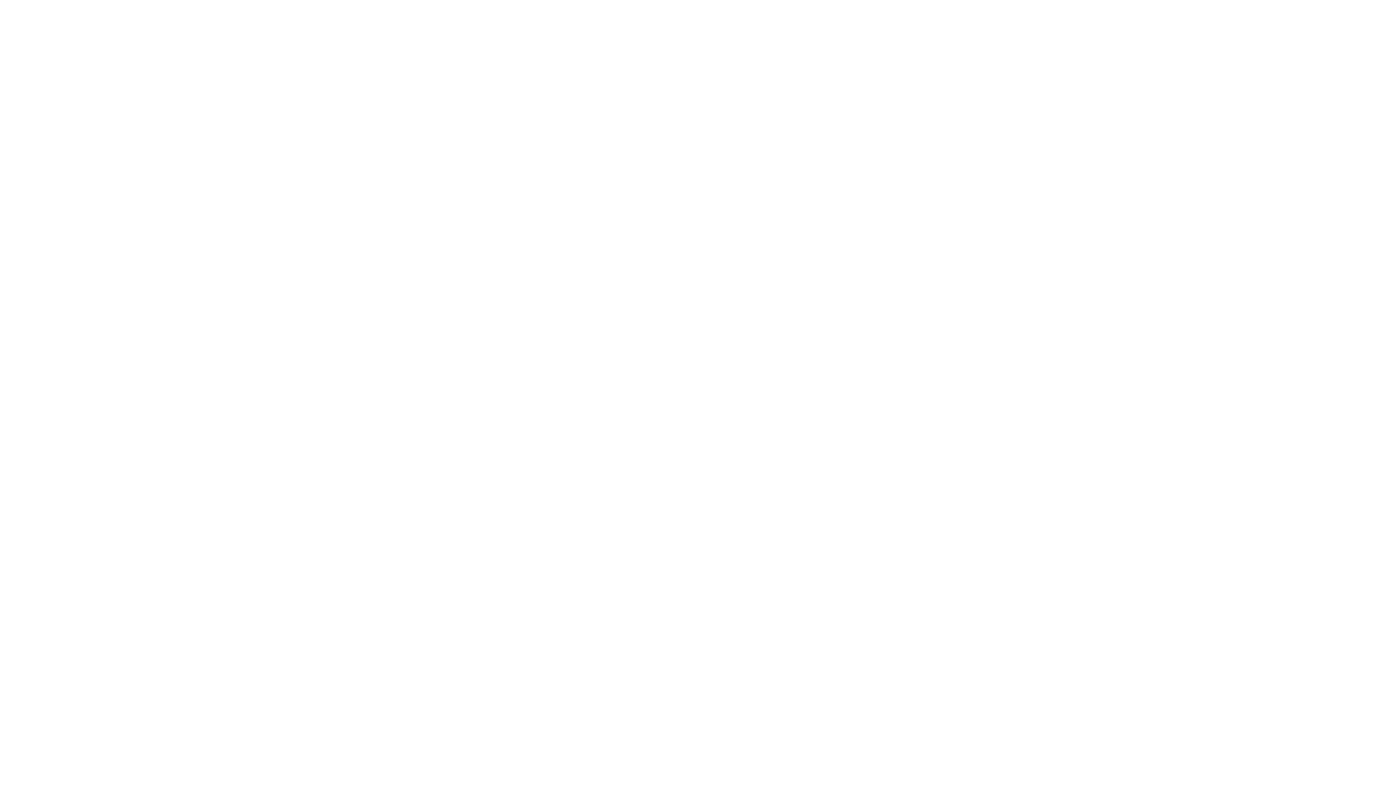
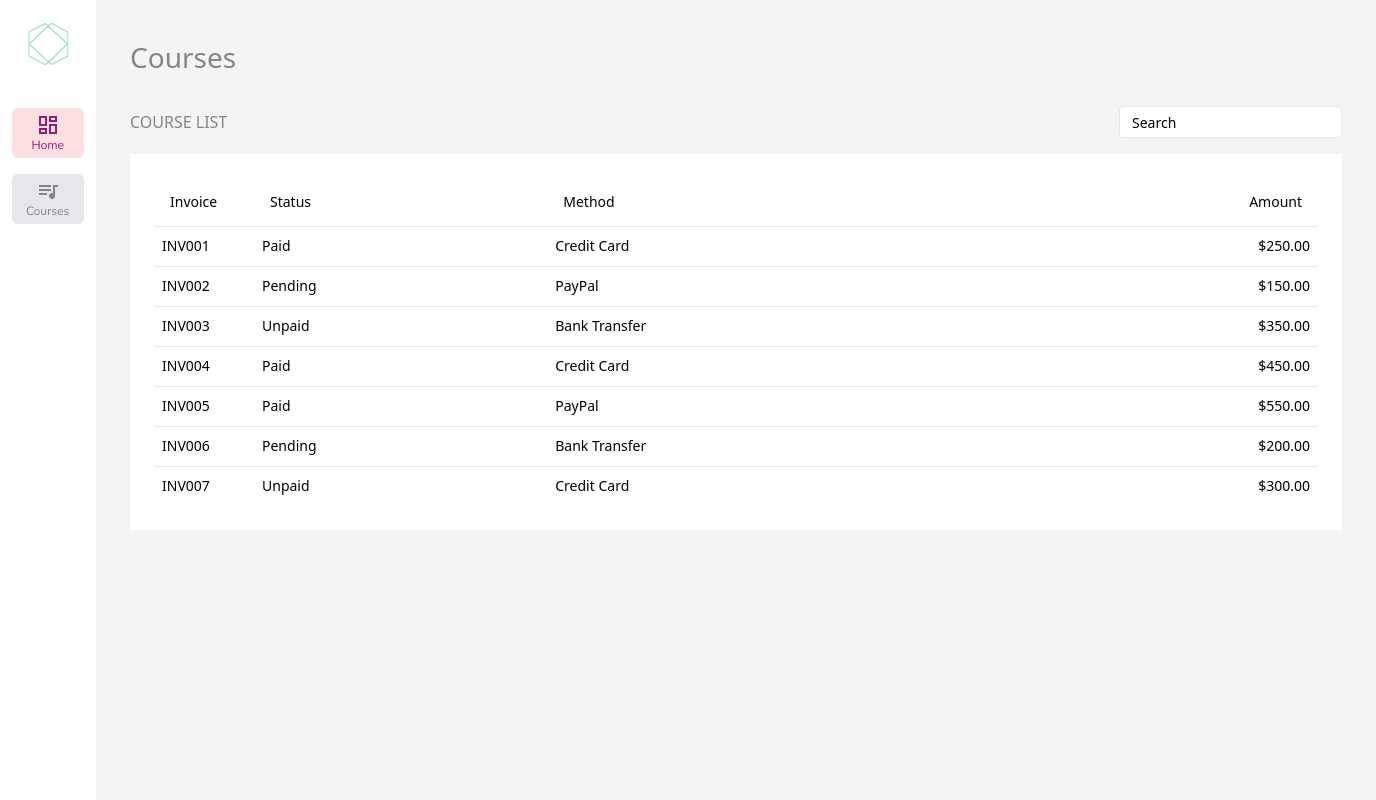
Before and after one commit to siddhidhamnaskar/octalogic, a React (Vite) app in the folder music_school/: page /course in a window 1280 px wide. Before the commit this address had no page. Shown: the top 800 px of the page, 1376 px wide, since content can reach past the window. Built offline with nearby package versions, Linux system fonts and the light colour scheme.

Commit message:
course_list_added

```diff
--- a/music_school/src/App.tsx
+++ b/music_school/src/App.tsx
@@ -1,5 +1,6 @@
 import {Route,Routes} from "react-router-dom";
 import OverView from "./pages/overview"
+import Courses from "./pages/course";
 
 
 
@@ -16,6 +17,11 @@ function App() {
 
 
       </Routes>
+      <Routes>
+        <Route path="/course" element={<Courses/>}></Route>
+
+
+      </Routes>
 
     </>
   )
--- /dev/null
+++ b/music_school/src/components/ui/input.tsx
@@ -0,0 +1,25 @@
+import * as React from "react"
+
+import { cn } from "@/lib/utils"
+
+export interface InputProps
+  extends React.InputHTMLAttributes<HTMLInputElement> {}
+
+const Input = React.forwardRef<HTMLInputElement, InputProps>(
+  ({ className, type, ...props }, ref) => {
+    return (
+      <input
+        type={type}
+        className={cn(
+          "flex h-10 w-full rounded-md border border-input bg-background px-3 py-2 text-sm ring-offset-background file:border-0 file:bg-transparent file:text-sm file:font-medium placeholder:text-muted-foreground focus-visible:outline-none focus-visible:ring-2 focus-visible:ring-ring focus-visible:ring-offset-2 disabled:cursor-not-allowed disabled:opacity-50",
+          className
+        )}
+        ref={ref}
+        {...props}
+      />
+    )
+  }
+)
+Input.displayName = "Input"
+
+export { Input }
--- a/music_school/src/components/ui/table.tsx
+++ b/music_school/src/components/ui/table.tsx
@@ -6,10 +6,10 @@ const Table = React.forwardRef<
   HTMLTableElement,
   React.HTMLAttributes<HTMLTableElement>
 >(({ className, ...props }, ref) => (
-  <div className="w-full overflow-auto">
+  <div className="w-[1212px]  font-[Nunito Sans]  m-auto p-[24px] overflow-auto bg-[#FFFFFF]">
     <table
       ref={ref}
-      className={cn("w-full caption-bottom text-sm", className)}
+      className={cn("w-full text-[14px] caption-bottom text-sm bg-[#FFFFFF] ", className)}
       {...props}
     />
   </div>
@@ -30,7 +30,7 @@ const TableBody = React.forwardRef<
 >(({ className, ...props }, ref) => (
   <tbody
     ref={ref}
-    className={cn("[&_tr:last-child]:border-0", className)}
+    className={cn("[&_tr:last-child]:border-0  text-[14px]", className)}
     {...props}
   />
 ))
@@ -42,7 +42,7 @@ const TableFooter = React.forwardRef<
 >(({ className, ...props }, ref) => (
   <tfoot
     ref={ref}
-    className={cn("bg-primary font-medium text-primary-foreground", className)}
+    className={cn("bg-primary text-[14px] text-primary-foreground", className)}
     {...props}
   />
 ))
@@ -55,7 +55,7 @@ const TableRow = React.forwardRef<
   <tr
     ref={ref}
     className={cn(
-      "border-b transition-colors hover:bg-muted/50 data-[state=selected]:bg-muted",
+      "border-b h-[40px] transition-colors hover:bg-muted/50 data-[state=selected]:bg-muted",
       className
     )}
     {...props}
@@ -84,7 +84,7 @@ const TableCell = React.forwardRef<
 >(({ className, ...props }, ref) => (
   <td
     ref={ref}
-    className={cn("p-4 align-middle [&:has([role=checkbox])]:pr-0", className)}
+    className={cn("p-2 align-middle [&:has([role=checkbox])]:pr-0", className)}
     {...props}
   />
 ))
--- a/music_school/src/layouts/course_list.tsx
+++ b/music_school/src/layouts/course_list.tsx
@@ -1,3 +1,4 @@
+import { Input } from "@/components/ui/input"
 import {
     Table,
     TableBody,
@@ -54,9 +55,21 @@ import {
   ]
 
   export function TableDemo() {
-    return (
-      <Table>
-        <TableCaption>A list of your recent invoices.</TableCaption>
+    return <>
+    <div className=" flex-col space-y-[32px] w-[1280px] px-[24px] py-[36px] bg-[#F4F4F4]">
+      <div className="w-[1212px] m-auto">
+      <p className="w-[104px] h-[38px] family-Nunito Sans text-[28px] font-medium text-[#83858B]">Courses</p>
+    </div>
+
+   <div className="flex-col space-y-[16px]">
+   <div className="w-[1212px] flex justify-between m-auto items-center">
+      <p className="text-[16px] text-[Nunito Sans] text-[#83858B] ">COURSE LIST</p>
+      <div>
+        <Input type="email" className="w-[223px] h-[32px] rounded-[4px] bg-[#FFFFFF] border-[#F4F4F4]]" placeholder="Search" />
+      </div>
+      </div>
+      <Table >
+        {/* <TableCaption>A list of your recent invoices.</TableCaption> */}
         <TableHeader>
           <TableRow>
             <TableHead className="w-[100px]">Invoice</TableHead>
@@ -67,7 +80,7 @@ import {
         </TableHeader>
         <TableBody>
           {invoices.map((invoice) => (
-            <TableRow key={invoice.invoice}>
+            <TableRow key={invoice.invoice} >
               <TableCell className="font-medium">{invoice.invoice}</TableCell>
               <TableCell>{invoice.paymentStatus}</TableCell>
               <TableCell>{invoice.paymentMethod}</TableCell>
@@ -76,5 +89,8 @@ import {
           ))}
         </TableBody>
       </Table>
-    )
+      </div>
+      </div>
+
+    </>
   }
--- a/music_school/src/layouts/student_navigation.tsx
+++ b/music_school/src/layouts/student_navigation.tsx
@@ -8,25 +8,25 @@ export default function Navbar(){
      const [pointer1,setPointer1]=useState("pointer")
      const [pointer2,setPointer2]=useState("arrow")
     return <>
-        <div className="w-[96px] h-[2024px] border-2px m-auto fixed flex-column space-y-10  ">
-            <div className="w-12 h-12 m-auto">
+        <div className="w-[96px] h-[900px] py-5 bg-[white] border-[black] flex-column space-y-10  ">
+            <div className="w-12  m-auto">
                 <img className="w-full" src={logo} />
 
             </div >
-            < div className="w-18 h-29 m-auto  flex-column space-y-4 ">
+            < div className="w-18  m-auto  flex-column space-y-4 ">
             <div className="w-full m-auto">
-            <img className={`w-18 h-12.5 m-auto  cursor-${pointer1}`} src={Frame1} />
+            <img className={`w-18  m-auto  cursor-${pointer1}`} src={Frame1} />
 
             </div>
             <div  className="w-full m-auto">
-            <img className={`w-18 h-12.5 m-auto  cursor-${pointer2}`} src={Frame2} />
+            <img className={`w-18 m-auto  cursor-${pointer2}`} src={Frame2} />
 
             </div>
             </div>
 
-           <div className="w-[72px] h-[944px] m-auto  space-y-80">
-            <div></div>
-            <img className={`w-18 h-12.5 m-auto  cursor-pointer flex flex-col justify-end align-end `} src={Frame3} />
+           <div className="w-[72px]  m-auto ">
+
+            <img className={`w-18  m-auto mt-[600px] cursor-pointer  flex flex-col items-end `} src={Frame3} />
            </div>
 
         </div>
--- /dev/null
+++ b/music_school/src/pages/course.tsx
@@ -0,0 +1,19 @@
+import { TableDemo } from "@/layouts/course_list";
+import Navbar from "../layouts/student_navigation";
+
+
+export default function Courses(){
+    return<>
+    <div className="flex w-[1376px] ">
+
+        <Navbar />
+
+
+        <TableDemo/>
+
+
+    </div>
+
+
+    </>
+}
--- a/music_school/src/pages/overview.tsx
+++ b/music_school/src/pages/overview.tsx
@@ -1,9 +1,17 @@
-import Navbar from "../layouts/student_navigation";
-
+import Navbar from "@/layouts/student_navigation"
 
 export default function OverView(){
     return<>
-       <Navbar/>
+
+<div className="flex w-[1376px] ">
+
+<Navbar />
+
+
+{/* <TableDemo/> */}
+
+
+</div>
 
     </>
 }
```
Also changed, not shown: 1 other file (tests, documents, lock files or other folders).
